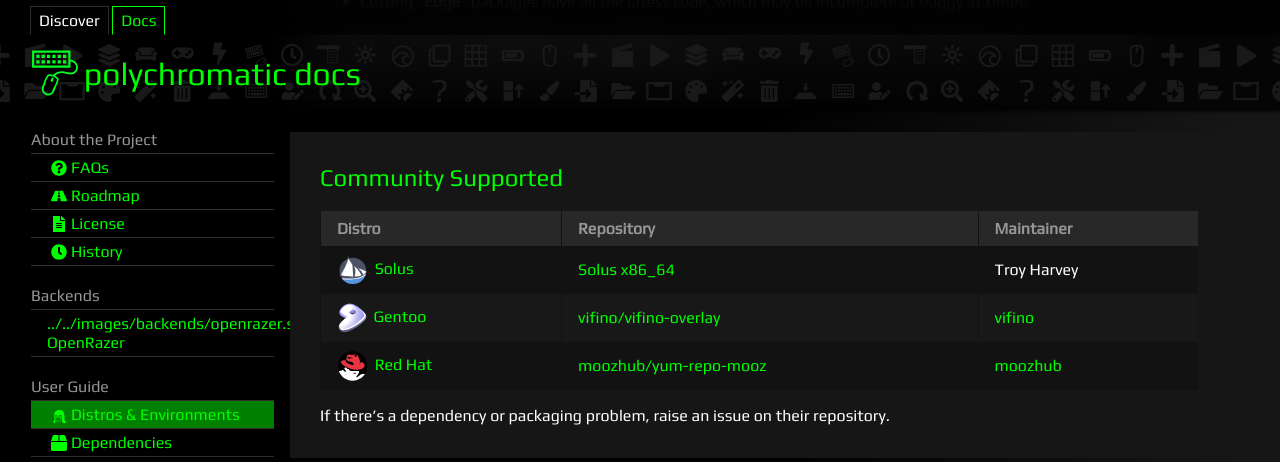
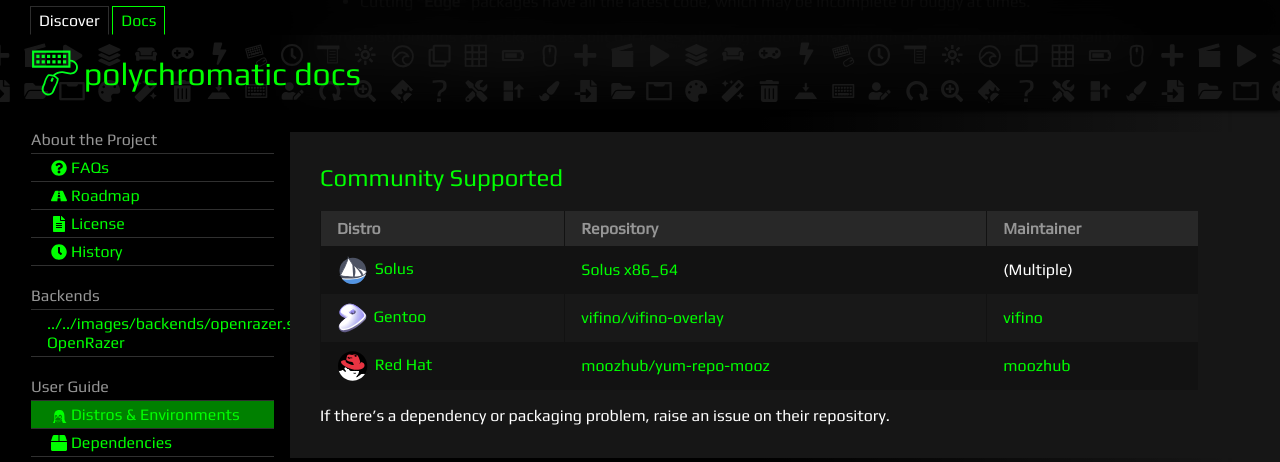
Before and after one commit to polychromatic/polychromatic-docs, a Jekyll site: the page built from pages/supported-distros.md, in a window 1280 px wide and 900 px high, scrolled down 661 px. Shown: the top 462 px of the window. Built offline with Jekyll 4.4.1, drawn with Linux system fonts in a browser that asks for light colours.

Commit message:
Distros: Solus appears to have multiple maintainers

```diff
--- a/pages/supported-distros.md
+++ b/pages/supported-distros.md
@@ -41,7 +41,7 @@ specific interfaces. Install the `polychromatic` metapackage for the complete so
 {:.has-icons}
 Distro                  | Repository                | Maintainer
 ------------------------|---------------------------|-----------------------|
-[![](/images/distros/solus.svg) Solus](https://polychromatic.app/download/solus/)  | [Solus x86_64] | Troy Harvey
+[![](/images/distros/solus.svg) Solus](https://polychromatic.app/download/solus/)  | [Solus x86_64] | (Multiple)
 [![](/images/distros/gentoo.svg) Gentoo](https://polychromatic.app/download/gentoo/)  | [vifino/vifino-overlay] | [vifino]
 [![](/images/distros/redhat.svg) Red Hat](https://polychromatic.app/download/redhat/) | [moozhub/yum-repo-mooz] | [moozhub]
 
```
